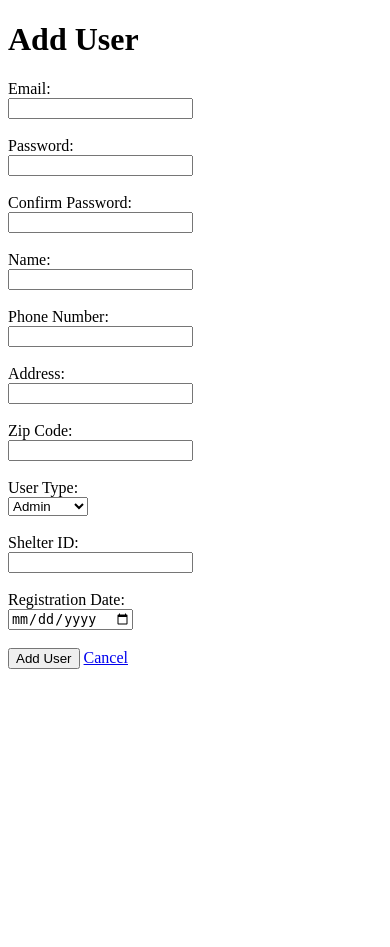
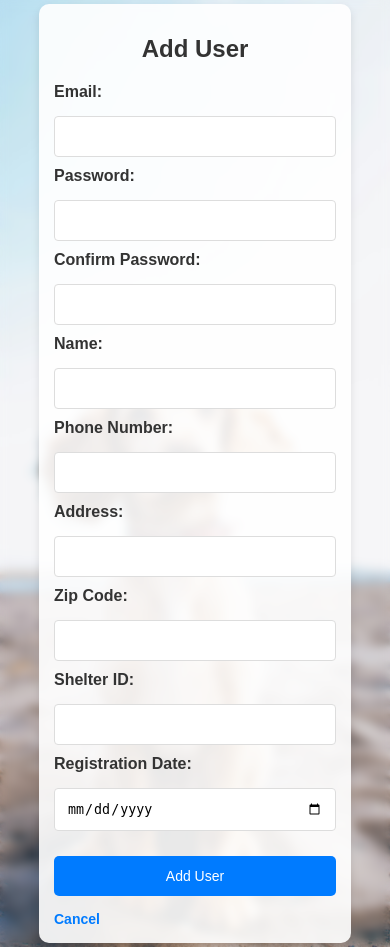
Before and after one commit to varadpawar1/pet_adoption_app, a Flask app: template templates/users_add.html in a window 390 px wide. Before the commit the page ends 669 px from the top, so only its background shows below. Run offline with Flask 3, Linux system fonts and the light colour scheme; the template is opened without the code that fills it, so the values that code supplies are empty.

Commit message:
Updated User Stles

```diff
--- /dev/null
+++ b/static/styles/users/add.css
@@ -0,0 +1,137 @@
+/* General body and background styling */
+body {
+    background-image: url('../../background_images/background.jpg'); /* Use your desired background image */
+    background-size: cover;
+    background-repeat: no-repeat;
+    background-position: center;
+    font-family: 'Poppins', sans-serif;
+    color: #333;
+    margin: 0;
+    padding: 0;
+    height: 100%; /* Full viewport height */
+    display: flex;
+    justify-content: center;
+    align-items: center;
+    position: relative;
+}
+
+/* Background Blur Effect */
+body::before {
+    content: "";
+    position: absolute;
+    top: 0;
+    left: 0;
+    right: 0;
+    bottom: 0;
+    background: inherit;
+    filter: blur(5px); /* Slight blur for the background */
+    z-index: -1; /* Ensure the blur is behind the content */
+}
+
+/* Form container styling */
+.form-container {
+    display: flex;
+    justify-content: center;
+    align-items: center;
+    width: 80%;
+    height: 80%;
+    padding: 1%;
+
+}
+
+/* The card containing the form */
+.form-card {
+    background-color: rgba(255, 255, 255, 0.9); /* Slight white background for readability */
+    padding: 30px;
+    border-radius: 10px;
+    box-shadow: 0 4px 8px rgba(0, 0, 0, 0.1);
+    max-width: 600px; /* Max width for the form card */
+    width: 100%;
+    height: auto; /* Allow the card to adjust based on content */
+    box-sizing: border-box; /* Ensures padding is included in height calculation */
+    overflow-y: auto; /* Prevent overflow if content exceeds the form's height */
+}
+
+/* Styling for headers and form elements */
+h1 {
+    font-size: 2em;
+    margin-bottom: 20px;
+    text-align: center;
+}
+
+label {
+    font-weight: bold;
+    display: inline-block;
+    margin-bottom: 5px;
+}
+
+input, select {
+    width: 100%;
+    padding: 10px;
+    margin: 10px 0;
+    border: 1px solid #ddd;
+    border-radius: 4px;
+    box-sizing: border-box; /* Ensures padding is included in the width calculation */
+}
+
+button {
+    background-color: #007BFF;
+    color: white;
+    border: none;
+    padding: 10px 20px;
+    border-radius: 5px;
+    cursor: pointer;
+    width: 100%;
+    margin-top: 15px;
+}
+
+button:hover {
+    background-color: #0056b3;
+}
+
+a.cancel-btn {
+    color: #007BFF;
+    text-decoration: none;
+    font-weight: bold;
+    display: inline-block;
+    margin-top: 15px;
+    text-align: center;
+}
+
+a.cancel-btn:hover {
+    text-decoration: underline;
+}
+
+@media (max-width: 768px) {
+    .form-card {
+        width: 90%; /* Adjust width for smaller screens */
+        padding: 20px; /* Reduce padding for compact form */
+    }
+
+    input, select, button {
+        padding: 8px; /* Adjust padding for better fit */
+    }
+
+    button {
+        font-size: 14px; /* Make button text smaller */
+    }
+
+    a.cancel-btn {
+        font-size: 14px; /* Adjust cancel button size */
+    }
+}
+
+@media (max-width: 480px) {
+    .form-card {
+        width: 100%; /* Full width on very small screens */
+        padding: 15px; /* Adjust padding for mobile */
+    }
+
+    h1 {
+        font-size: 1.5em; /* Smaller heading for mobile */
+    }
+
+    input, select, button {
+        padding: 12px; /* Ensure inputs are large enough on mobile */
+    }
+}
--- a/templates/users_add.html
+++ b/templates/users_add.html
@@ -1,46 +1,46 @@
 <!DOCTYPE html>
-<html>
+<html lang="en">
 <head>
+    <meta charset="UTF-8">
+    <meta name="viewport" content="width=device-width, initial-scale=1.0">
     <title>Add User</title>
+    <link rel="stylesheet" href="/static/styles/users/add.css">
 </head>
 <body>
+    <div class="form-container">
+        <div class="form-card">
             <h1>Add User</h1>
             <form method="post">
                 <label for="email">Email:</label><br>
-        <input type="email" id="email" name="email" required><br><br>
+                <input type="email" id="email" name="email" required><br>
 
                 <label for="password">Password:</label><br>
-        <input type="password" id="password" name="password" required><br><br>
+                <input type="password" id="password" name="password" required><br>
 
                 <label for="password2">Confirm Password:</label><br>
-        <input type="password" id="password2" name="password2" required><br><br>
+                <input type="password" id="password2" name="password2" required><br>
 
                 <label for="name">Name:</label><br>
-        <input type="text" id="name" name="name" required><br><br>
+                <input type="text" id="name" name="name" required><br>
 
                 <label for="phone_number">Phone Number:</label><br>
-        <input type="text" id="phone_number" name="phone_number"><br><br>
+                <input type="text" id="phone_number" name="phone_number"><br>
 
                 <label for="Address">Address:</label><br>
-        <input type="text" id="Address" name="Address"><br><br>
+                <input type="text" id="Address" name="Address"><br>
 
                 <label for="zipcode">Zip Code:</label><br>
-        <input type="text" id="zipcode" name="zipcode" required><br><br>
-
-        <label for="user_type">User Type:</label><br>
-        <select id="user_type" name="user_type">
-            <option value="admin">Admin</option>
-            <option value="customer">Customer</option>
-        </select><br><br>
+                <input type="text" id="zipcode" name="zipcode" required><br>
 
                 <label for="shelter_id">Shelter ID:</label><br>
-        <input type="text" id="shelter_id" name="shelter_id"><br><br>
+                <input type="text" id="shelter_id" name="shelter_id"><br>
 
                 <label for="registration_date">Registration Date:</label><br>
-        <input type="date" id="registration_date" name="registration_date" value="{{ current_date }}" required><br><br>
-
+                <input type="date" id="registration_date" name="registration_date" value="{{ current_date }}" required><br>
                 <button type="submit">Add User</button>
-        <a href="/users/manage?action=list">Cancel</a>
+                <a href="/users/manage?action=list" class="cancel-btn">Cancel</a>
             </form>
+        </div>
+    </div>
 </body>
 </html>
--- a/templates/users_list.html
+++ b/templates/users_list.html
@@ -4,11 +4,13 @@
     <meta charset="UTF-8">
     <meta name="viewport" content="width=device-width, initial-scale=1.0">
     <title>Manage Users</title>
+    <link rel="stylesheet" href="/static/styles/users/list.css">
 </head>
 <body>
+    <div class="content">
         <h1>User Management</h1>
         <a href="/users/manage?action=new">Add New User</a>
-    <table border="1">
+        <table>
             <thead>
                 <tr>
                     <th>ID</th>
@@ -33,5 +35,6 @@
                 {% endfor %}
             </tbody>
         </table>
+    </div>
 </body>
 </html>
```
Also changed, not shown: static/styles/users/edit.css (added, +110 -0 lines), static/styles/users/list.css (added, +60 -0 lines), 2 other files. Lines whose indentation alone changed are shown as unchanged.
